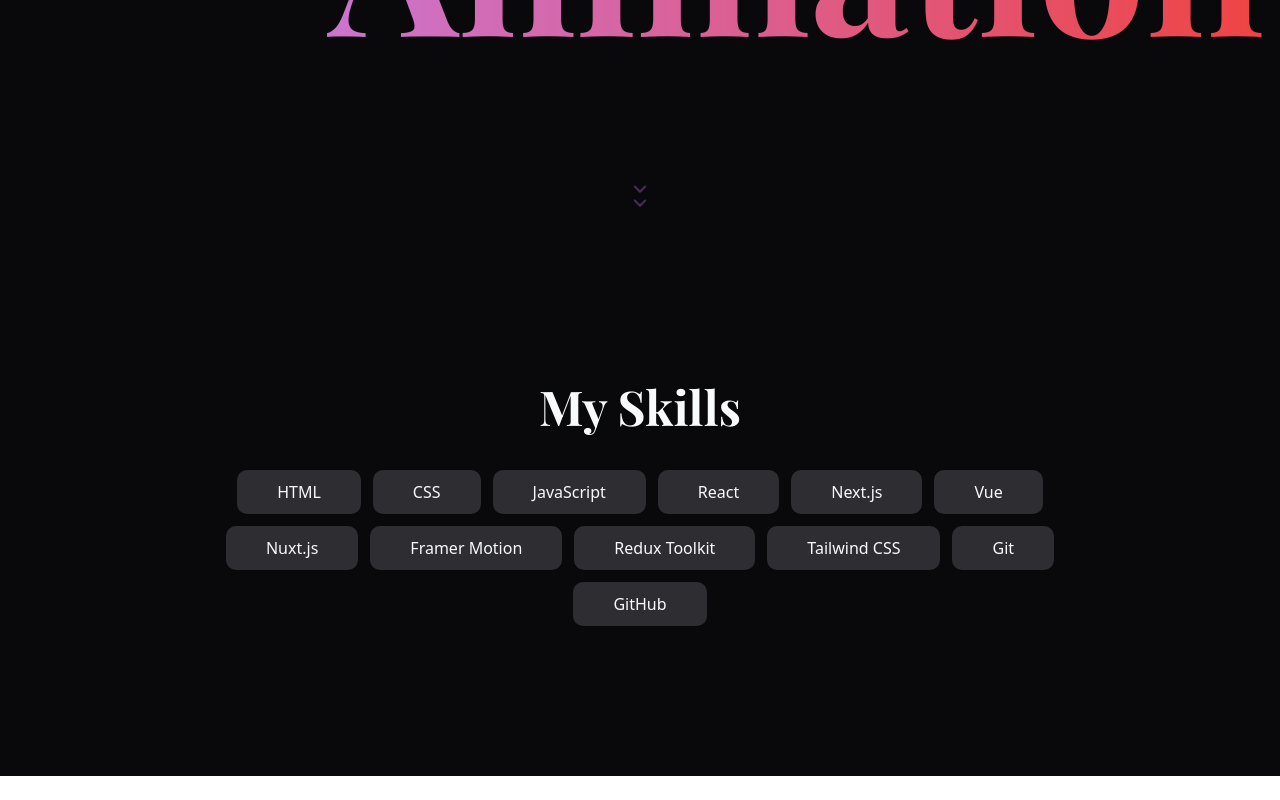
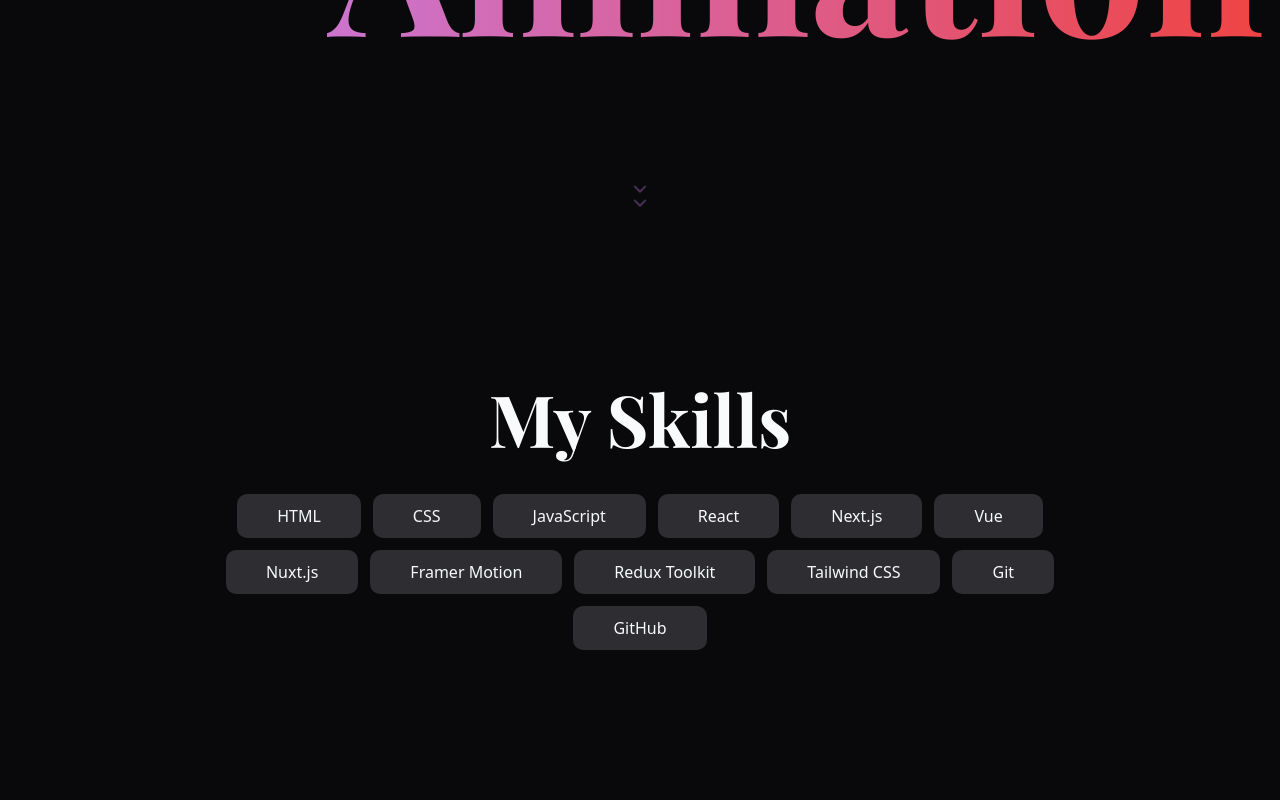
Before and after one commit to salmansajib/framer-motion-stagger-animation, a Next.js app: page / in a window 1280 px wide. Shown: the part 568-1368 px from the top of the page. Before the commit the page ends 1344 px from the top, so only its background shows below. Built offline with nearby package versions, Linux system fonts and the light colour scheme; a web font is replaced by a local one.

Commit message:
change the font of the skills title "

```diff
--- a/components/Hero.js
+++ b/components/Hero.js
@@ -1,6 +1,6 @@
 "use client";
 import { motion } from "motion/react";
-import ScrollDown from "./ScrollDown";
+import ScrollDownArrow from "./ScrollDownArrow";
 
 const containerVariants = {
   hidden: { opacity: 0 },
@@ -61,7 +61,7 @@ function Hero() {
       </motion.div>
 
       <div className="absolute bottom-[10px] left-1/2 -translate-x-1/2">
-        <ScrollDown />
+        <ScrollDownArrow />
       </div>
     </motion.div>
   );
--- a/components/Skills.js
+++ b/components/Skills.js
@@ -70,7 +70,7 @@ function Skills() {
   return (
     <div className="grid place-content-center py-[150px]">
       <div>
-        <h2 className="text-left md:text-center capitalize text-3xl md:text-5xl font-bold">
+        <h2 className="text-left md:text-center capitalize text-3xl md:text-5xl lg:text-7xl font-bold">
           my skills
         </h2>
         <ul className="mt-7 md:mt-10 flex flex-wrap gap-3 items-center justify-start md:justify-center max-w-[900px]">
```
Also changed, not shown: components/ScrollDownArrow.js (renamed from components/ScrollDown.js).
